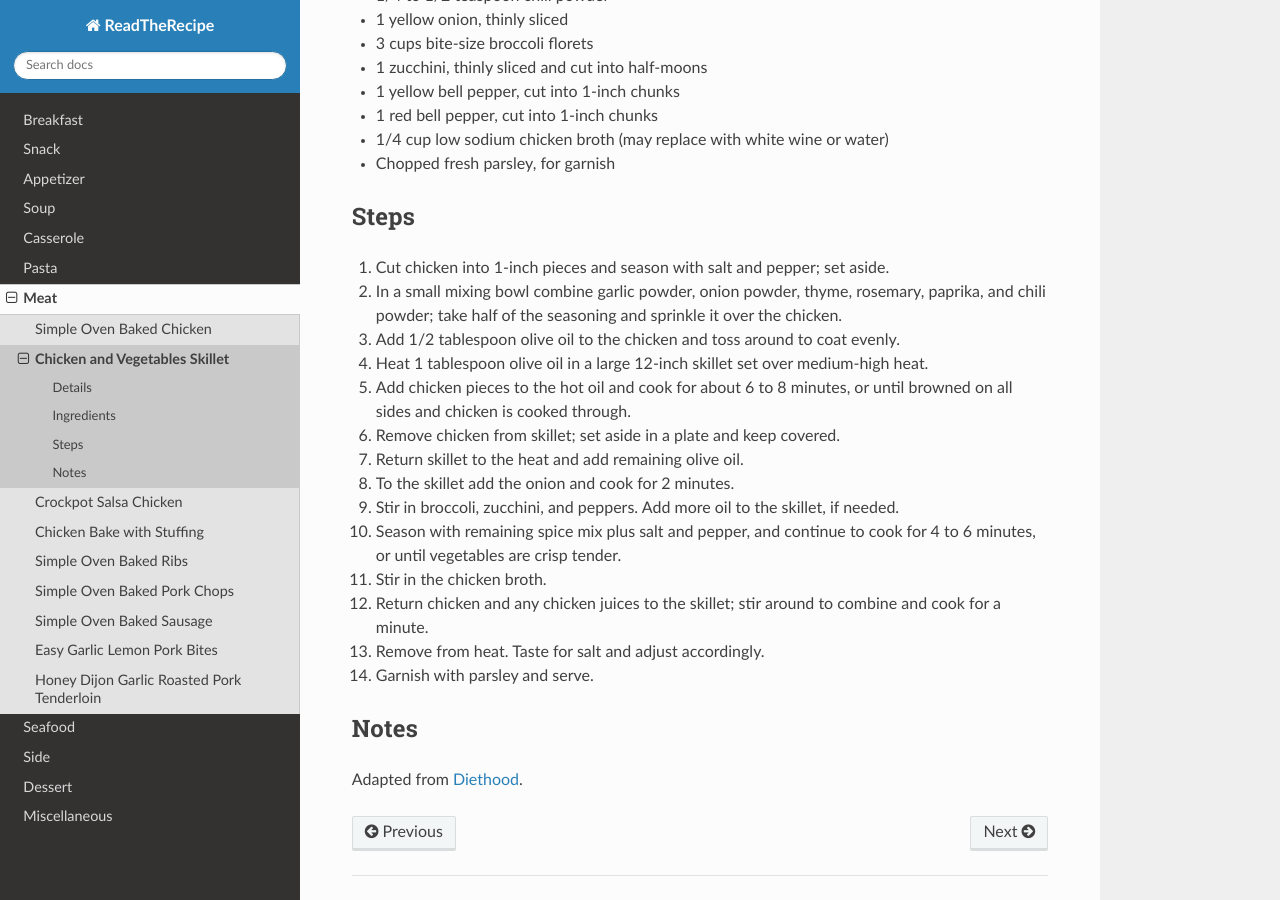
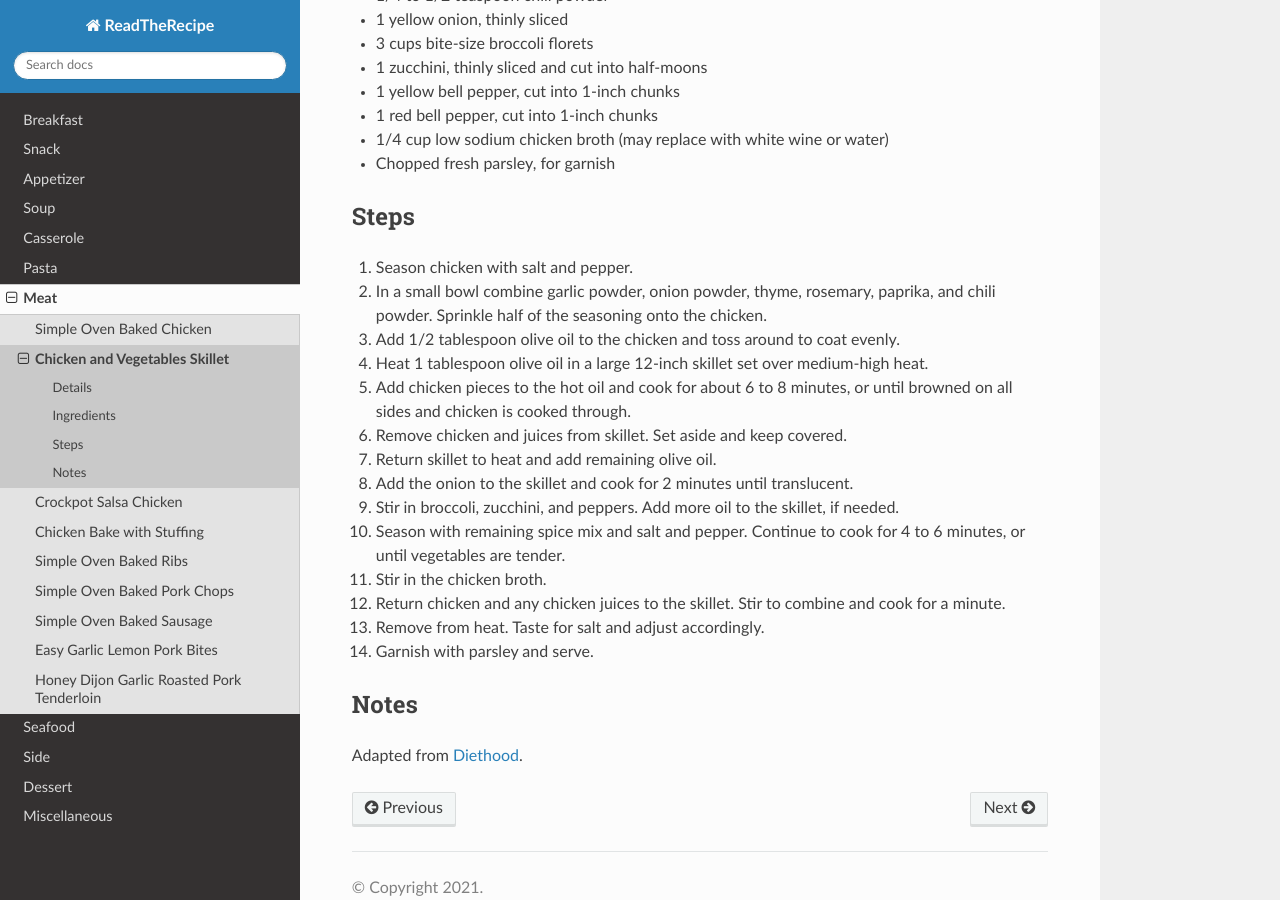
Before and after one commit to bernardopacini/ReadTheRecipe, a Sphinx documentation site: the page built from source/meat/chickenVeggieSkillet.rst, in a window 1280 px wide and 900 px high, scrolled down 552 px. Built offline with Sphinx 7.4.7 and the Read the Docs theme 2.0.0, drawn with Linux system fonts in a browser that asks for light colours.

Commit message:
grammar fixes

```diff
--- a/source/meat/chickenVeggieSkillet.rst
+++ b/source/meat/chickenVeggieSkillet.rst
@@ -30,18 +30,18 @@
 Steps
 -----
 
-#. Cut chicken into 1-inch pieces and season with salt and pepper; set aside.
-#. In a small mixing bowl combine garlic powder, onion powder, thyme, rosemary, paprika, and chili powder; take half of the seasoning and sprinkle it over the chicken.
+#. Season chicken with salt and pepper.
+#. In a small bowl combine garlic powder, onion powder, thyme, rosemary, paprika, and chili powder. Sprinkle half of the seasoning onto the chicken.
 #. Add 1/2 tablespoon olive oil to the chicken and toss around to coat evenly.
 #. Heat 1 tablespoon olive oil in a large 12-inch skillet set over medium-high heat.
 #. Add chicken pieces to the hot oil and cook for about 6 to 8 minutes, or until browned on all sides and chicken is cooked through.
-#. Remove chicken from skillet; set aside in a plate and keep covered.
-#. Return skillet to the heat and add remaining olive oil.
-#. To the skillet add the onion and cook for 2 minutes.
+#. Remove chicken and juices from skillet. Set aside and keep covered.
+#. Return skillet to heat and add remaining olive oil.
+#. Add the onion to the skillet and cook for 2 minutes until translucent.
 #. Stir in broccoli, zucchini, and peppers. Add more oil to the skillet, if needed.
-#. Season with remaining spice mix plus salt and pepper, and continue to cook for 4 to 6 minutes, or until vegetables are crisp tender.
+#. Season with remaining spice mix and salt and pepper. Continue to cook for 4 to 6 minutes, or until vegetables are tender.
 #. Stir in the chicken broth.
-#. Return chicken and any chicken juices to the skillet; stir around to combine and cook for a minute.
+#. Return chicken and any chicken juices to the skillet. Stir to combine and cook for a minute.
 #. Remove from heat. Taste for salt and adjust accordingly.
 #. Garnish with parsley and serve.
 
```
